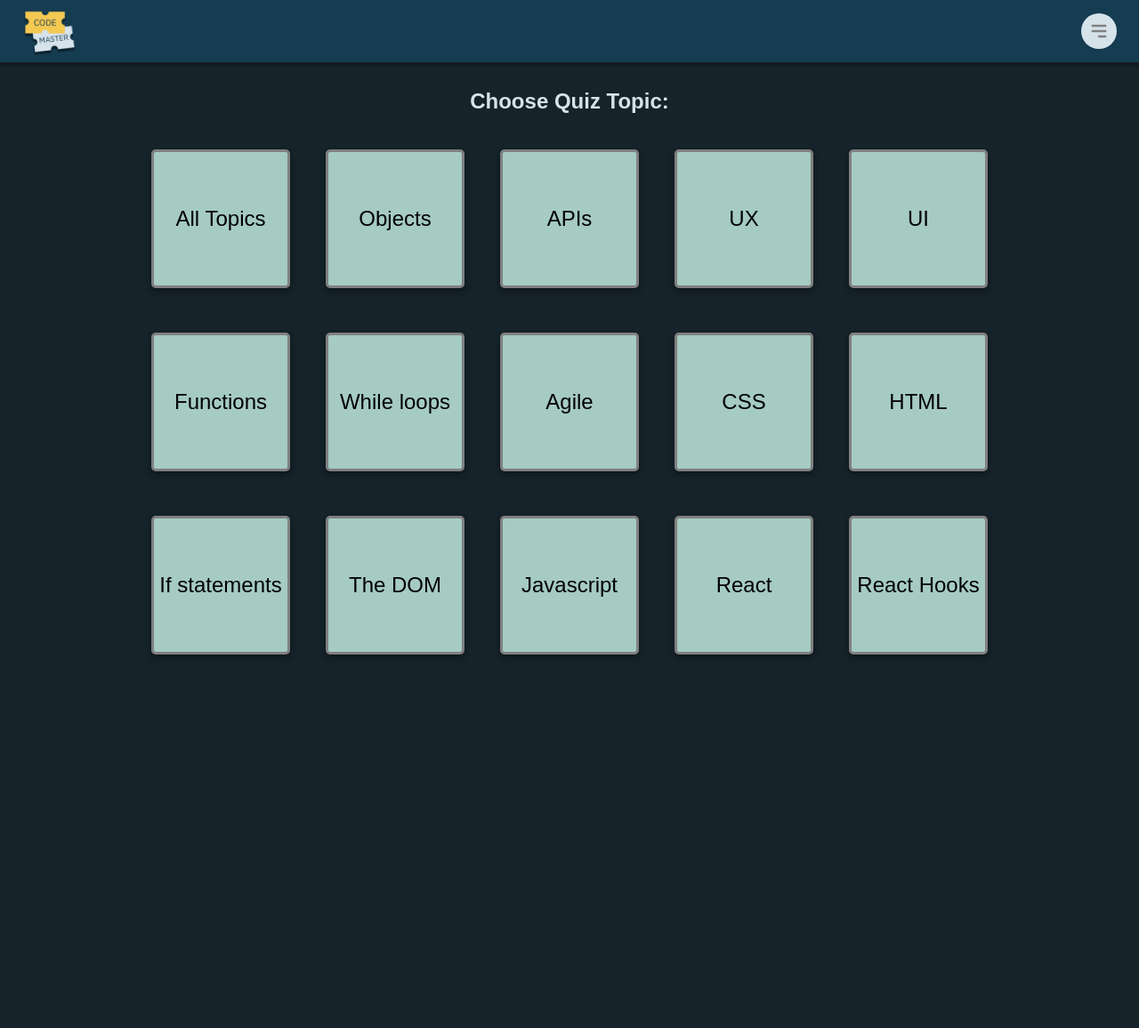
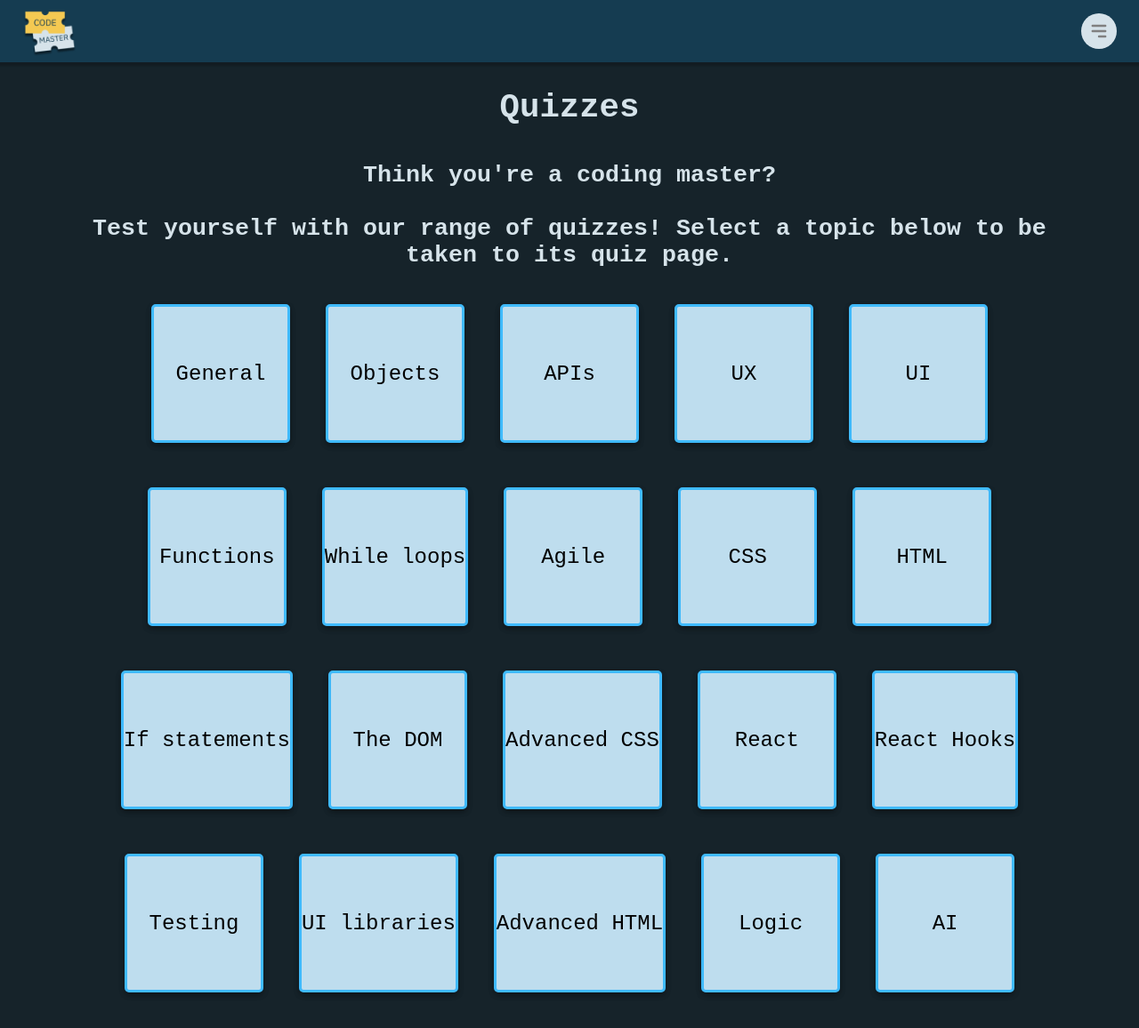
Before and after one commit to SchoolOfCode/bc14_w7_project-frontend-go-gitters, a React (Create React App) app in the folder app-project/: page /Test in a window 1280 px wide. Shown: the top 1156 px of the page at 89% size. Before the commit the page ends 800 px from the top, so only its background shows below. Built offline with nearby package versions, Linux system fonts and the light colour scheme.

Commit message:
tidied resource page, updated fonts, menu color changed, titles added to pages except quiz page which I couldn't get to work

```diff
--- a/app-project/src/Pages/FCTopic.js
+++ b/app-project/src/Pages/FCTopic.js
@@ -5,9 +5,11 @@ export default function FCTopic() {
 
     return (
     <div>
-    <h2 className = "heading">Study Topic:</h2>
+    <img></img>
+    <h2 className = "heading">Flashcard Bank</h2>
+    <h2 className ="description">Whether you're confused by CSS, angry at arrays, or completely over objects, we have the flashcards for you.<br></br><br></br>Select a topic below, or click 'susprise me' for a random deck of cards.</h2>
     <div className = "resources-display">
-        <div className= "topic"><a href="../Learn/Flashcards">All Topics </a></div>
+        <div className= "topic"><a href="../Learn/Flashcards">Surprise me! </a></div>
         <div className= "topic">Objects</div>
         <div className= "topic">APIs</div>
         <div className= "topic">UX</div>
@@ -23,9 +25,16 @@ export default function FCTopic() {
     <div className = "resources-display">
         <div className= "topic">If statements</div>
         <div className= "topic">The DOM</div>
-        <div className= "topic">Javascript</div>
+        <div className= "topic">States</div>
         <div className= "topic">React</div>
         <div className= "topic">React Hooks</div>
+    </div>
+    <div className = "resources-display">
+        <div className= "topic">Testing</div>
+        <div className= "topic">UI libraries</div>
+        <div className= "topic">Advanced HTML</div>
+        <div className= "topic">Logic</div>
+        <div className= "topic">AI</div>
     </div>
     </div>
     )
--- a/app-project/src/Pages/Home.css
+++ b/app-project/src/Pages/Home.css
@@ -1,6 +1,7 @@
 .HomePage {
   display: flex;
   flex-direction: row;
+  font-family: monospace;
 }
 
 .laptop {
@@ -17,10 +18,13 @@ h1 {
   margin-left: 125px;
   text-align: left;
   color: #d6e3ea;
+  font-family: monospace;
 }
 
 h3 {
   color: #d6e3ea;
+  font-family: monospace;
+  font-size: 16pt;
 }
 
 .laptopContainer {
@@ -39,7 +43,7 @@ h3 {
 
 .button-56 {
   align-items: center;
-  background-color: #a2e5e3;
+  background-color: #3fbafc;
   border: 2px solid #111;
   border-radius: 8px;
   box-sizing: border-box;
--- a/app-project/src/Pages/QuizTopic.js
+++ b/app-project/src/Pages/QuizTopic.js
@@ -5,9 +5,10 @@ export default function QTopic() {
 
     return (
     <div>
-    <h2 className = "heading">Choose Quiz Topic:</h2>
+    <h2 className = "heading">Quizzes</h2>
+    <h2 className ="description">Think you're a coding master? <br></br><br></br>Test yourself with our range of quizzes! Select a topic below to be taken to its quiz page.</h2>
     <div className = "resources-display">
-        <div className= "topic"><a href="../Test/Quiz">All Topics </a></div>
+        <div className= "topic"><a href="../Test/Quiz">General </a></div>
         <div className= "topic">Objects</div>
         <div className= "topic">APIs</div>
         <div className= "topic">UX</div>
@@ -23,9 +24,17 @@ export default function QTopic() {
     <div className = "resources-display">
         <div className= "topic">If statements</div>
         <div className= "topic">The DOM</div>
-        <div className= "topic">Javascript</div>
+        <div className= "topic">Advanced CSS</div>
         <div className= "topic">React</div>
         <div className= "topic">React Hooks</div>
+    </div>
+
+    <div className = "resources-display">
+        <div className= "topic">Testing</div>
+        <div className= "topic">UI libraries</div>
+        <div className= "topic">Advanced HTML</div>
+        <div className= "topic">Logic</div>
+        <div className= "topic">AI</div>
     </div>
     </div>
     )
--- a/app-project/src/Pages/TopicPage.css
+++ b/app-project/src/Pages/TopicPage.css
@@ -2,6 +2,7 @@
     margin-top: 100px;
     margin-bottom: 40px;
     text-align: center;
+    font-size: 28pt;
 }
 
     .resources-display {
@@ -29,17 +30,24 @@
         margin-left: 20px;
         margin-right: 20px;
         text-align: center;
-        background-color: #A5CBC3;
+        background-color: #BEDDEE;
         box-shadow: rgba(0, 0, 0, 0.16) 0px 3px 6px, rgba(0, 0, 0, 0.23) 0px 3px 6px;
-        border-color: grey;
+        border-color: #3fbafc;
         text-decoration: none;
     }
 
 .heading {
-    color: #d6e3ea;
+    color: rgb(214, 227, 234);
 }
 
 a {
     text-decoration: none;
     color: black;
 }
+
+.description {color: rgb(214, 227, 234);
+text-align:center ;
+margin-left: 70px;
+margin-right: 70px;
+margin-bottom: 40px;
+font-size: 20pt;}
--- a/app-project/src/components/app/App.css
+++ b/app-project/src/components/app/App.css
@@ -1,5 +1,6 @@
  .App {
   text-align: center;
+  font-family: monospace;
 }
 
 .App-header {padding-bottom: 70px;}
--- a/app-project/src/components/resources/index.css
+++ b/app-project/src/components/resources/index.css
@@ -1,13 +1,16 @@
-.heading {margin-top: 200px;
-margin-bottom: 20px;;}
+.heading {margin-top: 250px;
+margin-bottom: 20px;
+color: aliceblue;}
 
+.sub {color: aliceblue;
+margin-bottom: 30px;
+text-align: center;
+font-size: 20pt;}
 
 .resources-display {
     display: flex;
     flex-direction: row;
     margin-top: 40px;
-    margin-left: 50px;
-    margin-right: 50px;
     justify-content: space-between;
     margin-top: 10px;
     margin-bottom: 50px;
@@ -15,16 +18,21 @@ margin-bottom: 20px;;}
 
 .resource { border-style: solid;
     display:block;
-    min-width: 300px;
-    min-height: 200px;
-    max-width: 300x;
-    max-height: 200px;
+    font-size: 16pt;
+    min-width: 280px;
+    min-height: 250px;
+    max-width: 280px;
+    max-height: 250px;
     padding-top: 10px;
-    padding-bottom: 50px;
     margin-left: 20px;
     text-align: center;
     margin-right: 20px;
-    background-color: white;
-    border-color: grey}
+    background-color: #BEDDEE;
+    border-color: #3fbafc;}
 
-    .subheading {font-size: 14pt;;}
+    .subheading {font-size: 16pt;
+    color: white;
+text-align: center;}
+
+.sub {margin-left: 70px;
+margin-right: 70px;}
--- a/app-project/src/components/resources/index.js
+++ b/app-project/src/components/resources/index.js
@@ -1,32 +1,34 @@
 import React from "react"
 import Navbar from "../nav/nav"
 import "./index.css"
-
+import coding from "./coding.jpg"
 export default function Resources() {
 
-    return <div>
+    return <div> <img className ="coding" src={coding} alt= "laptop with code"/>
     <h2 className = "heading">Resource Hub</h2>
+    <h2 className = "sub">Our ever expanding resource library has everything you need to excel as a developer, all in one place. </h2>
+    <h2 className = "subheading">UI Libraries</h2>
+    <div className = "resources-display">
+<div className= "resource"><b><u>React Bootstrap</u></b> <br></br>React Bootstrap rebuilds Bootstrap — the most popular frontend framework for React. And this has the advantage of removing the unnecessary jQuery dependency.</div>
+<div className= "resource"><b><u>Core UI</u></b> <br></br>Core UI is one of the most robust and powerful React UI component libraries.  </div>
+<div className= "resource"><b><u>Prime React</u></b> <br></br>PrimeReact is one of the most extraordinary React UI kits, features a collection of more than 70 components to choose from.</div>
+</div>
+    <h2 className = "subheading">Project Ideas</h2>
+    <div className = "resources-display">
+<div className= "resource"><b>Tic Tac Toe</b> Tic Tac Toe can be created with some simple validations and error checks. The player who completes a three-block chain in a row wins!</div> <div className= "resource">
+<b>Pairs Game</b> Pairs is a single-player game in which you must pair identical pictures. It is also known as a memory game since the code must remember your initial option. </div> <div className= "resource"><b>Timeline</b> There are seven JavaScript libraries for implementing a timeline in your project. Gantt chart, event calendar, and regular timeline chart components are included.</div>
+</div>
     <h2 className = "subheading">Interactive Tutorials</h2>
        <div className = "resources-display">
-<div className= "resource">CodePen: An online code editor that allows you to experiment with HTML, CSS, and JavaScript.</div> <div className= "resource">	JSFiddle: Another online code editor that lets you write, share, and run JavaScript code snippets.</div> <div className= "resource">JS Bin: A collaborative web development tool that enables you to write, test, and share JavaScript code in real-time.</div>
-</div>
-<h2 className = "subheading">Useful Videos</h2>
-<div className = "resources-display">
-<div className= "resource">	JavaScript Tutorial for Beginners by Programming with Mosh.</div> <div className= "resource">JavaScript Fundamentals by FreeCodeCamp.</div> <div className= "resource">Modern JavaScript Tutorial by JavaScript.info.</div>
+<div className= "resource"><b>CodePen</b> is an online code editor that allows you to experiment with HTML, CSS, and JavaScript.</div> <div className= "resource">	<b>JSFiddle</b> is another online code editor that lets you write, share, and run JavaScript code snippets.</div> <div className= "resource"><b>JS Bin</b> is a collaborative web development tool that enables you to write, test, and share JavaScript code in real-time.</div>
 </div>
 <h2 className = "subheading">Articles</h2>
 <div className = "resources-display">
-<div className= "resource">MDN Web Docs: A comprehensive resource on all things JavaScript, including documentation, guides, and tutorials.</div> <div className= "resource">JavaScript Weekly: A weekly newsletter that curates the best JavaScript news, articles, and tutorials from around the web.</div> <div className= "resource">A Smarter Way to Learn JavaScript: A free online book that teaches JavaScript through interactive exercises and quizzes.</div>
+<div className= "resource"><b>MDN Web Docs</b> is a comprehensive resource on all things JavaScript, including documentation, guides, and tutorials.</div> <div className= "resource"><b>Javascript Weekly</b> is a weekly newsletter that curates the best JavaScript news, articles, and tutorials from around the web.</div> <div className= "resource"><b>A Smarter Way to Learn Javascript...</b> is a free online book that teaches JavaScript through interactive exercises and quizzes.</div>
 </div>
-<h2 className = "subheading">Project Ideas</h2>
+    <h2 className = "subheading">Useful Videos for beginners</h2>
 <div className = "resources-display">
-<div className= "resource">Tic Tac Toe:
-
-Tic Tac Toe can be created with some simple validations and error checks. The player who completes a three-block chain in a row wins!</div> <div className= "resource">Pairs Game:
-
-Pairs is a single-player game in which you must pair identical pictures. It is also known as a memory game since the code must remember your initial option. </div> <div className= "resource">Timeline:
-
-There are seven JavaScript libraries for implementing a timeline in your project. Gantt chart, event calendar, and regular timeline chart components are included.</div>
+<div className= "resource">	JavaScript Tutorial for Beginners by Programming with Mosh.</div> <div className= "resource">JavaScript Fundamentals by FreeCodeCamp.</div> <div className= "resource">Modern JavaScript Tutorial by JavaScript.info.</div>
 </div>
        </div>
 
--- a/app-project/src/index.css
+++ b/app-project/src/index.css
@@ -1,11 +1,10 @@
 body {
   margin: 0;
   background-color: white;
-  font-family: Arial, Helvetica, sans-serif;
+  font-family: monospace;
   -moz-osx-font-smoothing: grayscale;
 }
 
 code {
-  font-family: source-code-pro, Menlo, Monaco, Consolas, 'Courier New',
-    monospace;
+  font-family: monospace;
 }
```
Also changed, not shown: app-project/src/Pages/Home.js (+4 -4 lines), app-project/src/components/nav/nav.css (+5 -5 lines), app-project/src/components/resources/coding.jpg (added).
